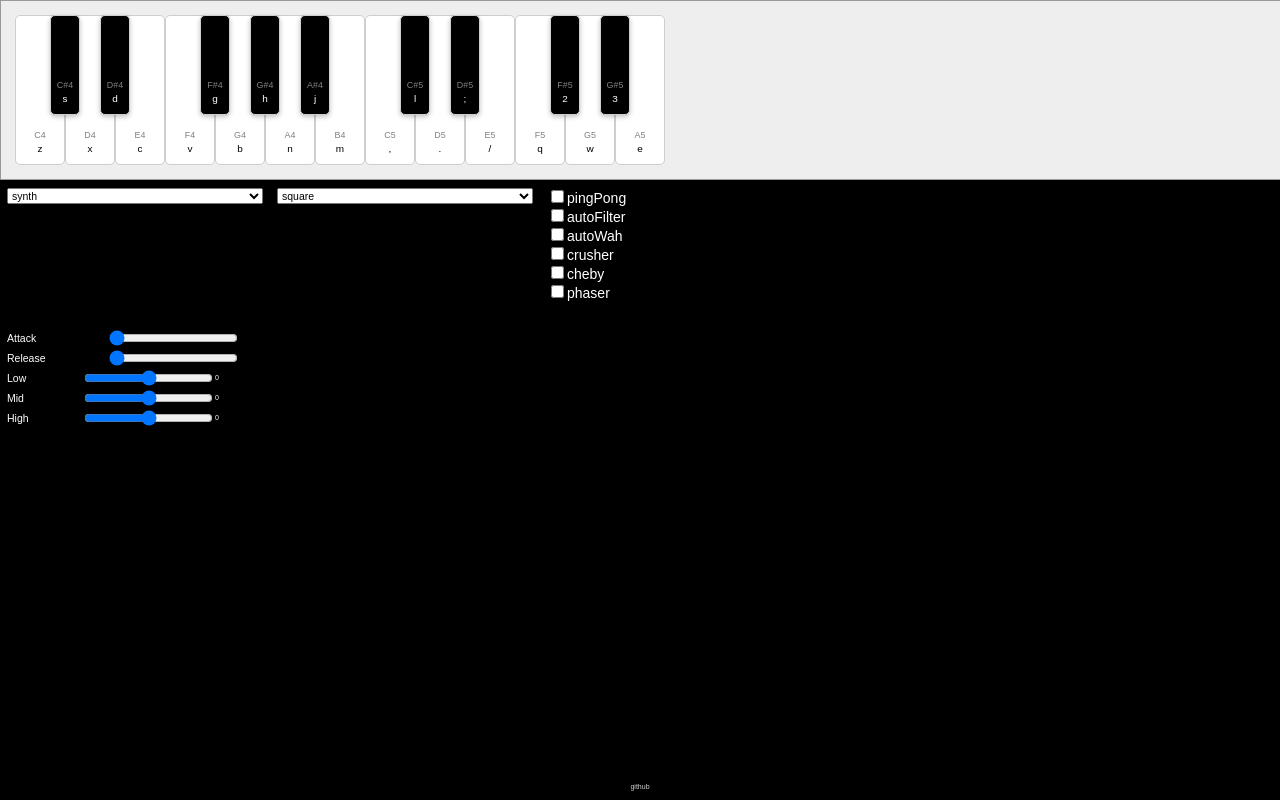
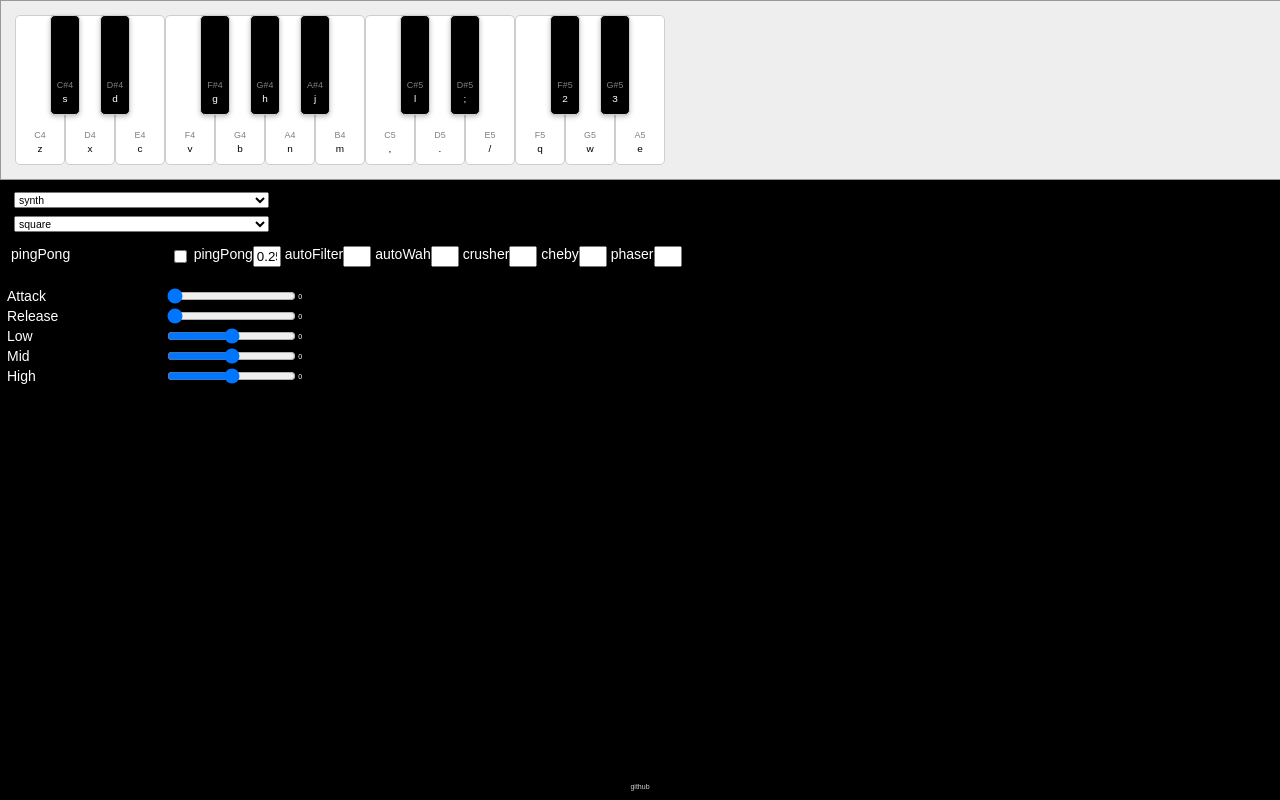
Before and after one commit to mckinselberg/synth, a React (Vite) app: page / in a window 1280 px wide. Shown: the top 800 px of the page. Built offline with nearby package versions, Linux system fonts and the light colour scheme.

Commit message:
Extact availableEffectsWithParams into a separate file Revise Panel.tsx to use the new file Create Effect.tsx component added styles for Effect.tsx, Panel.tsx, Slider.tsx

```diff
--- a/src/App.js
+++ b/src/App.js
@@ -1,6 +1,7 @@
 // @flow
 import "./scss/main.scss";
 import "./scss/synth.scss";
+import "./scss/panel.scss";
 import Panel from "./components/Panel";
 
 export function App() {
--- /dev/null
+++ b/src/components/Effect.tsx
@@ -0,0 +1,65 @@
+import React, { useState } from 'react';
+import { availableEffectsWithParams as params } from '../utils/availableEffectsWithParams';
+
+const Effect = ({ effect, handleEffectsChange }) => {
+  const [effecParamsState, setParamsEffectState] = useState({})
+  return (
+    <div>
+      {effecParamsState.value}
+      <label htmlFor={effect}>{effect}</label>
+      <input
+        type="checkbox"
+        name={effect}
+        id={effect}
+        value={effect}
+        onChange={handleEffectsChange}
+      />
+      {console.log(`%c-${effect}`, 'color: orange')}
+      {Object.keys(params).map((param, idx) => {
+        if (effect !== 'pingPong') return null;
+
+        console.log(`%c--${idx}. ${param}: ${params[param]}`, 'color: purple');
+
+        let paramUpdater;
+        let paramValue;
+
+        Object.keys(params[param]).map((param2, idx2) => {
+          // console.log(`%c---${idx2}. ${param2}: ${params[param][param2]}`, 'color: green');
+          // console.log(params[param][param2]);
+          // console.log(typeof params[param][param2]);
+          Object.keys(params[param][param2]).map((param3) => {
+            console.log(params[param][param2][param3]);
+            if (typeof params[param][param2][param3] !== 'function') return;
+            const [updateValue, getValue] = params[param][param2][param3]();
+            paramUpdater = updateValue;
+            paramValue = getValue();
+          });
+          // console.log(params[param][param2])
+        });
+
+
+
+        return (
+          <div>
+            <label style={{width: 'auto'}}>
+              {param}
+            </label>
+            <input
+              type="text"
+              style={{width: '20px'}}
+              value={paramValue}
+              onChange={(e) => {
+                paramUpdater(e);
+                setParamsEffectState({
+                  value: e.target.value,
+                });
+              }}
+            />
+          </div>
+        );
+      })}
+    </div>
+  )
+}
+
+export default Effect;
--- a/src/components/Panel.tsx
+++ b/src/components/Panel.tsx
@@ -2,8 +2,10 @@ import React, { useRef, useState, useEffect } from 'react';
 import * as Tone from 'tone';
 import Synth from "./Synth";
 import Slider from './Slider';
+import Effect from './Effect';
+import { availableEffectsWithParams as avp } from '../utils/availableEffectsWithParams';
 
-const debug = true;
+const debug = false;
 
 const Panel = () => {
   const polySynth = useRef();
@@ -35,6 +37,7 @@ const Panel = () => {
     setWaveShape(e.target.value);
   }
 
+  const availableEffectsRef = useRef();
   const availableEffects = [
     'pingPong',
     'autoFilter',
@@ -43,19 +46,8 @@ const Panel = () => {
     'cheby',
     'phaser',
   ];
-  const [effects, setEffects] = useState(new Array());
-  // const handleEffectChange = (e) => {
-  //   // console.log(e.target.checked);
-  //   let tempEffects = [...effects];
-  //   if (e.target.checked) {
-  //     tempEffects.push(availableEffects[e.target.value])
-  //   } else {
-  //     tempEffects.splice(tempEffects.indexOf(availableEffects[e.target.value], 1));
-  //   }
 
-  //   setEffects(tempEffects);
-  // }
-
+  const [effects, setEffects] = useState([]);
   const handleEffectsChange = (e) => {
     const tempEffects = [...effects]
     if (e.target.checked) {
@@ -76,6 +68,7 @@ const Panel = () => {
     setRelease(e.target.value);
   }
 
+  const eq = useRef();
   const [eqVals, setEqVals] = useState({lowLevel: 0, midLevel: 0, highLevel: 0})
   const handleEqChange = (e, band) => {
     const tempEqVals = {...eqVals};
@@ -84,22 +77,8 @@ const Panel = () => {
   }
 
   const destination = useRef(Tone.Destination);
-  const eq = useRef();
-  const availableEffectsRef = useRef();
 
   useEffect(() => {
-    availableEffectsRef.current = {
-      pingPong: new Tone.PingPongDelay("8n", 0.1),
-      autoFilter: new Tone.AutoFilter("4n"),
-      autoWah: new Tone.AutoWah(50, 6, -30),
-      crusher: new Tone.BitCrusher(4),
-      cheby: new Tone.Chebyshev(2),
-      phaser: new Tone.Phaser({
-        frequency: 15,
-        octaves: 5,
-        baseFrequency: 1000
-      }),
-    }
     polySynth.current = new Tone.PolySynth(activeSynth.current, {
         oscillator: {
           type: waveShape,
@@ -117,15 +96,26 @@ const Panel = () => {
       mid: eqVals.midLevel,
       high: eqVals.highLevel
     });
-    eq.current.debug = debug;
-    const actualEffects = effects.map(effect => {
+    availableEffectsRef.current = {
+      pingPong: new Tone.PingPongDelay(avp.pingPong.delayTime.value, avp.pingPong.maxDelay.value),
+      autoFilter: new Tone.AutoFilter("4n"),
+      autoWah: new Tone.AutoWah(50, 6, -30),
+      crusher: new Tone.BitCrusher(4),
+      cheby: new Tone.Chebyshev(2),
+      phaser: new Tone.Phaser({
+        frequency: 15,
+        octaves: 5,
+        baseFrequency: 1000
+      }),
+    }
+    const appliedEffects = effects.map(effect => {
       return availableEffectsRef.current[effect];
     });
 
-    polySynth.current.chain(...actualEffects, eq.current, destination.current);
+    polySynth.current.chain(...appliedEffects, eq.current, destination.current);
 
     return () => {
-      actualEffects.forEach(effect => {
+      appliedEffects.forEach(effect => {
         effect.disconnect(polySynth.current);
       });
       Object.keys(availableEffectsRef.current).map(effect => {
@@ -137,8 +127,6 @@ const Panel = () => {
       polySynth.current = null;
     }
   }, [activeSynthName, attack, release, waveShape, effects, eqVals]);
-
-  const checkboxRefs = useRef(availableEffects);
 
   return (
     <div>
@@ -158,38 +146,56 @@ const Panel = () => {
             })}
           </select>
         </div>
+      </div>
+      <div className="checkboxes">
         <div className="effects">
-          {/* <select onChange={handleEffectChange}>
-            <option value="none">none</option>
-            {Object.keys(effects).map((effect, idx) => {
-              return <option key={`${effect}_${idx}`} value={effect}>{effect}</option>
-            })}
-          </select> */}
           {availableEffects.map((effect, idx) => {
-            return (
-              <div key={`${effect}_${idx}`}>
-                <input type="checkbox" id={effect} name="effect" value={effect} onChange={handleEffectsChange} />
-                <label htmlFor={effect}>{effect}</label>
-              </div>
-            )
-          })}
+            return effect !== 'pingPong' ? null : (
+              <Effect
+                key={`${effect}_${idx}`}
+                effect={effect}
+                idx={idx}
+                handleEffectsChange={handleEffectsChange}
+                params={avp[effect]}
+              />
+            )}
+          )}
         </div>
       </div>
       <div className="sliders">
-        <Slider handleChange={handleAttackChange} value={attack} step="0.01" name="Attack" />
-        <Slider handleChange={handleReleaseChange} value={release} step="0.01" name="Release" />
-        <div>
-          <Slider handleChange={(e) => handleEqChange(e, 'low')} value={eqVals.lowLevel} step="0.01" name="Low" range={[-20,20]} />
-          <div>{eqVals.lowLevel}</div>
-        </div>
-        <div>
-          <Slider handleChange={(e) => handleEqChange(e, 'mid')} value={eqVals.midLevel} step="0.01" name="Mid" range={[-20,20]} />
-          <div>{eqVals.midLevel}</div>
-        </div>
-        <div>
-          <Slider handleChange={(e) => handleEqChange(e, 'high')} value={eqVals.highLevel} step="0.01" name="High" range={[-20,20]} />
-          <div>{eqVals.highLevel}</div>
-        </div>
+        <Slider
+          handleChange={handleAttackChange}
+          value={attack}
+          step="0.01"
+          name="Attack"
+        />
+        <Slider
+          handleChange={handleReleaseChange}
+          value={release}
+          step="0.01"
+          name="Release"
+        />
+        <Slider
+          handleChange={(e) => handleEqChange(e, 'low')}
+          value={eqVals.lowLevel}
+          step="0.01"
+          name="Low"
+          range={[-20,20]}
+        />
+        <Slider
+          handleChange={(e) => handleEqChange(e, 'mid')}
+          value={eqVals.midLevel}
+          step="0.01"
+          name="Mid"
+          range={[-20,20]}
+        />
+        <Slider
+          handleChange={(e) => handleEqChange(e, 'high')}
+          value={eqVals.highLevel}
+          step="0.01"
+          name="High"
+          range={[-20,20]}
+        />
       </div>
     </div>
   )
--- /dev/null
+++ b/src/components/Slider.scss
@@ -0,0 +1,10 @@
+.slider {
+  display: flex;
+  align-items: center;
+  label {
+    width: 12.5%;
+  }
+  div:last-of-type {
+    font-size: .5em;
+  }
+}
--- a/src/components/Slider.tsx
+++ b/src/components/Slider.tsx
@@ -1,4 +1,5 @@
 import React from 'react';
+import './Slider.scss';
 
 const Slider = ({
   handleChange,
@@ -21,6 +22,7 @@ const Slider = ({
         onChange={handleChange}
         name={name}
       />
+      <div>{value}</div>
     </div>
   );
 }
--- a/src/scss/main.scss
+++ b/src/scss/main.scss
@@ -15,7 +15,7 @@ body {
   bottom:0;
   width: 100%;
   padding-bottom: 10px;
-  a{
+  a {
     text-align: center;
     color: lightgrey;
     font-size: .5em;
--- /dev/null
+++ b/src/scss/panel.scss
@@ -0,0 +1,36 @@
+.sliders {
+  margin-top: 1%;
+  padding: .5em;
+}
+
+
+.dropdowns {
+  display: flex;
+  flex-direction: column;
+  padding: 0.75em 0 0 .5em;
+  .synths,
+  .wave-shapes {
+    width: 20%;
+    padding: 0 0 .5em .5em;
+    select {
+      font-size: 0.75em;
+      width: 100%;
+    }
+  }
+}
+
+.checkboxes {
+  padding: .5em 0 0 .5em;
+  display: flex;
+  flex-direction: column;
+  .effects {
+    div {
+      display: flex;
+      padding-left: .25rem;
+      label {
+        width: 12.5%;
+      }
+    }
+
+  }
+}
--- a/src/scss/synth.scss
+++ b/src/scss/synth.scss
@@ -63,38 +63,3 @@
     background-color: lightslategray;
   }
 }
-
-.sliders {
-  margin-top: 1%;
-  padding: .5em;
-  & > div {
-    display: flex;
-    align-items: center;
-    div:last-of-type {
-      font-size: .5em;
-    }
-  }
-  .slider {
-    display: flex;
-    align-items: center;
-    label {
-      font-size: 0.75em;
-      margin-right: 2%;
-      width: 75px;
-    }
-  }
-}
-
-.dropdowns {
-  display: flex;
-  .synths,
-  .wave-shapes,
-  .effects {
-    width: 20%;
-    padding: .5em;
-    select {
-      font-size: 0.75em;
-      width: 100%;
-    }
-  }
-}
--- /dev/null
+++ b/src/utils/availableEffectsWithParams.tsx
@@ -0,0 +1,87 @@
+const availableEffectsWithParams = {
+  'pingPong': {
+    'delayTime': {
+      defaultValue: 0.25,
+      handleDelayState: () => {
+        let value;
+        function updateValue(e) {
+          value = e.target.value;
+        }
+        function getValue() {
+          return value || availableEffectsWithParams.pingPong.delayTime.defaultValue;
+        }
+        return [updateValue, getValue];
+      },
+    },
+    'maxDelay': {
+      value: 0.1
+    }
+  },
+  'autoFilter': {
+    'frequency': {
+      min: 0,
+      max: 1,
+      step: 0.01,
+      value: 0.9,
+    }
+  },
+  'autoWah': {
+    'baseFrequency': {
+      min: 0,
+      max: 1,
+      step: 0.01,
+      value: 0.9,
+    },
+    'octaves': {
+      min: 0,
+      max: 1,
+      step: 0.01,
+      value: 0.9,
+    },
+    'sensitivity': {
+      min: 0,
+      max: 1,
+      step: 0.01,
+      value: 0.9,
+    },
+  },
+  'crusher': {
+    'bits': {
+      min: 0,
+      max: 1,
+      step: 0.01,
+      value: 0.9,
+    }
+  },
+  'cheby': {
+    'order': {
+      min: 0,
+      max: 1,
+      step: 0.01,
+      value: 0.9,
+    },
+  },
+  'phaser': {
+    'frequency': {
+      min: 0,
+      max: 1,
+      step: 0.01,
+      value: 0.9,
+    },
+    'octaves': {
+      min: 0,
+      max: 1,
+      step: 0.01,
+      value: 0.9,
+    },
+    'baseFrequency': {
+      min: 0,
+      max: 1,
+      step: 0.01,
+      value: 0.9,
+    }
+  }
+}
+
+export { availableEffectsWithParams };
+export default availableEffectsWithParams;
```
